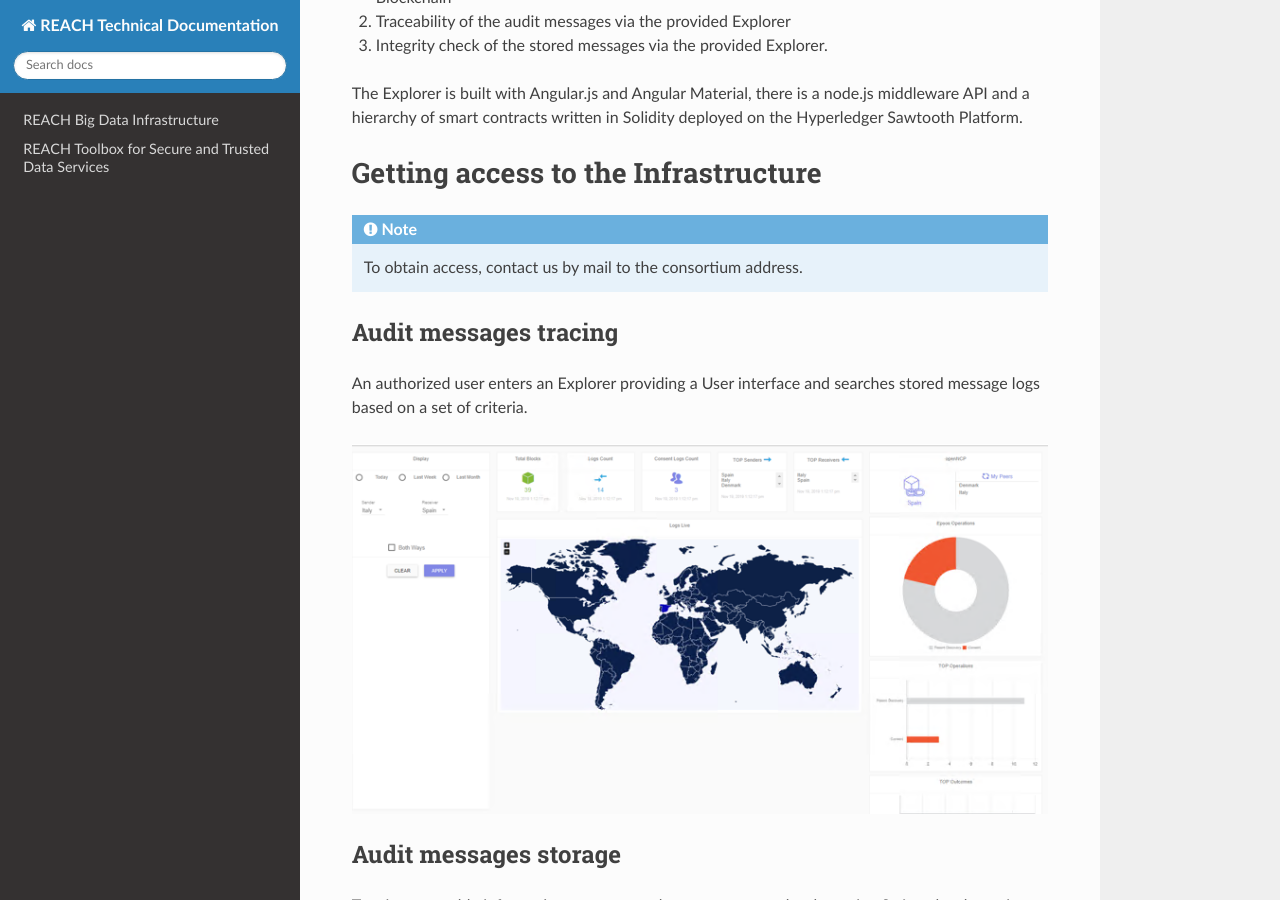
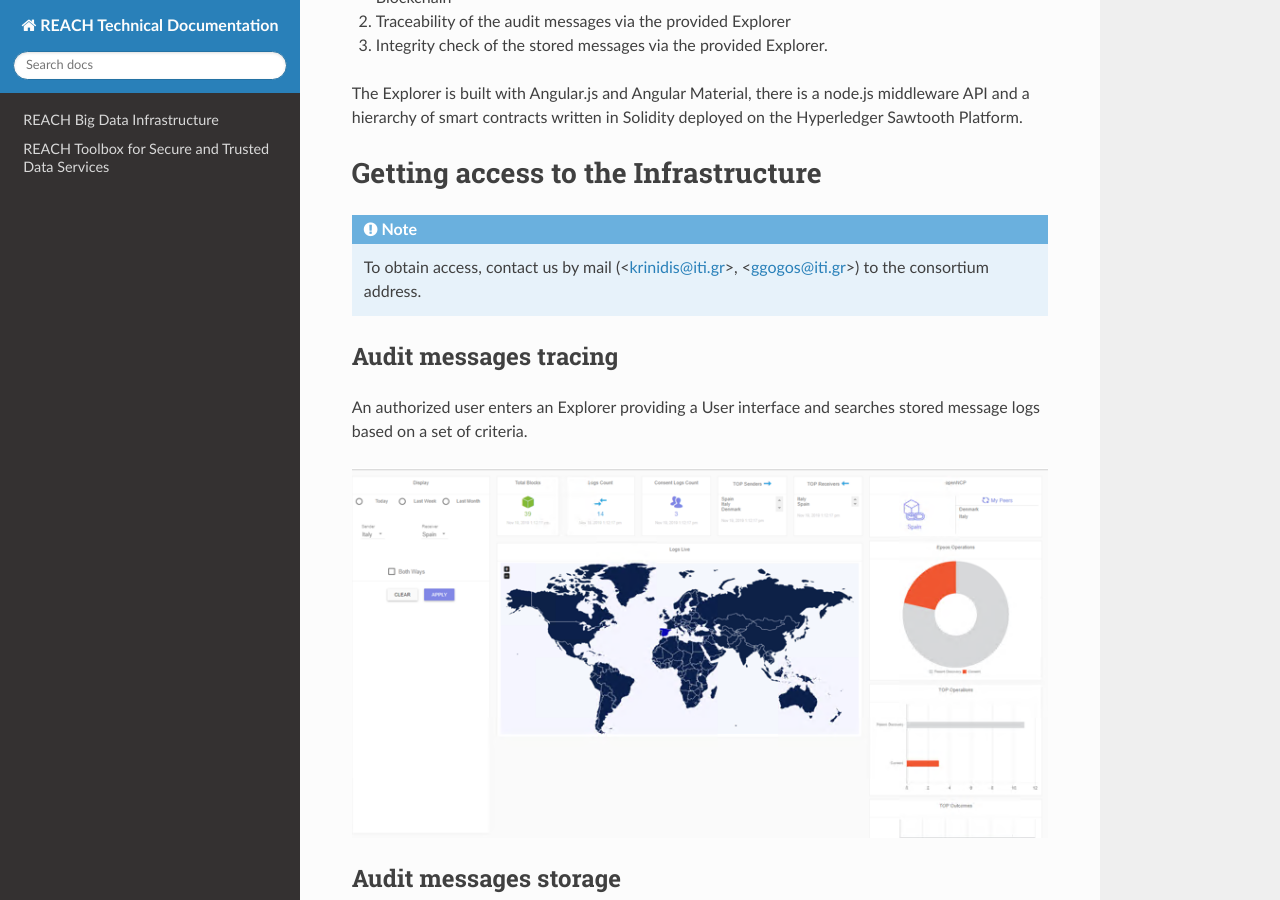
Before and after one commit to bobot/reach-tech-doc, a Sphinx documentation site: the page built from source/reach-toolbox/CERTH/CERTH-Audit-Messages-Storage-Tool.rst, in a window 1280 px wide and 900 px high, scrolled down 342 px. Built offline with Sphinx 7.4.7 and the Read the Docs theme 2.0.0, drawn with Linux system fonts in a browser that asks for light colours; some of the changed lines change nothing that is shown.

Commit message:
Update CERTH-Audit-Messages-Storage-Tool.rst

```diff
--- a/source/reach-toolbox/CERTH/CERTH-Audit-Messages-Storage-Tool.rst
+++ b/source/reach-toolbox/CERTH/CERTH-Audit-Messages-Storage-Tool.rst
@@ -15,7 +15,7 @@
 ====================================
 
 .. note::
-  To obtain access, contact us by mail to the consortium address.
+  To obtain access, contact us by mail (<krinidis@iti.gr>, <ggogos@iti.gr>) to the consortium address.
 
 
 Audit messages tracing
```
